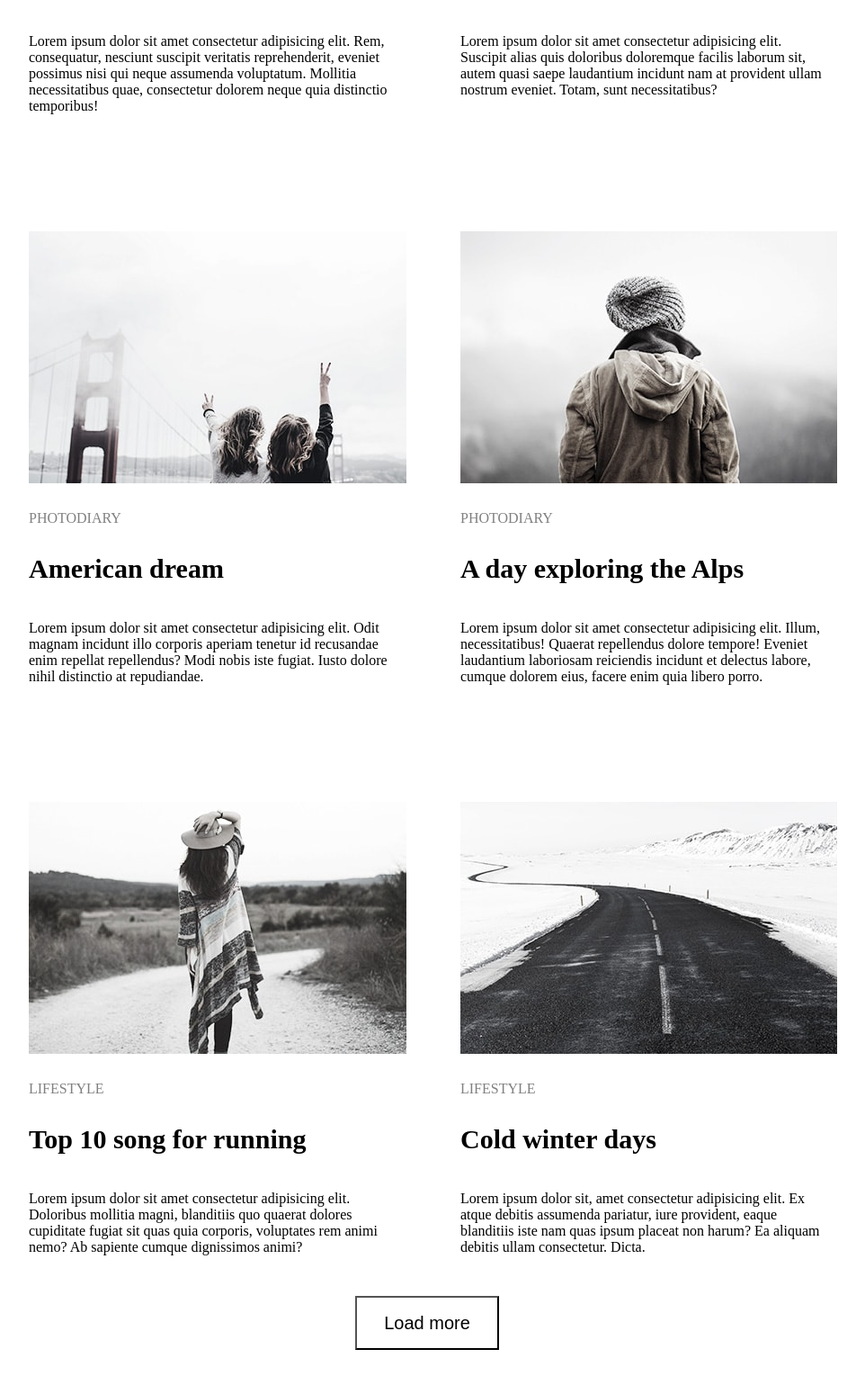
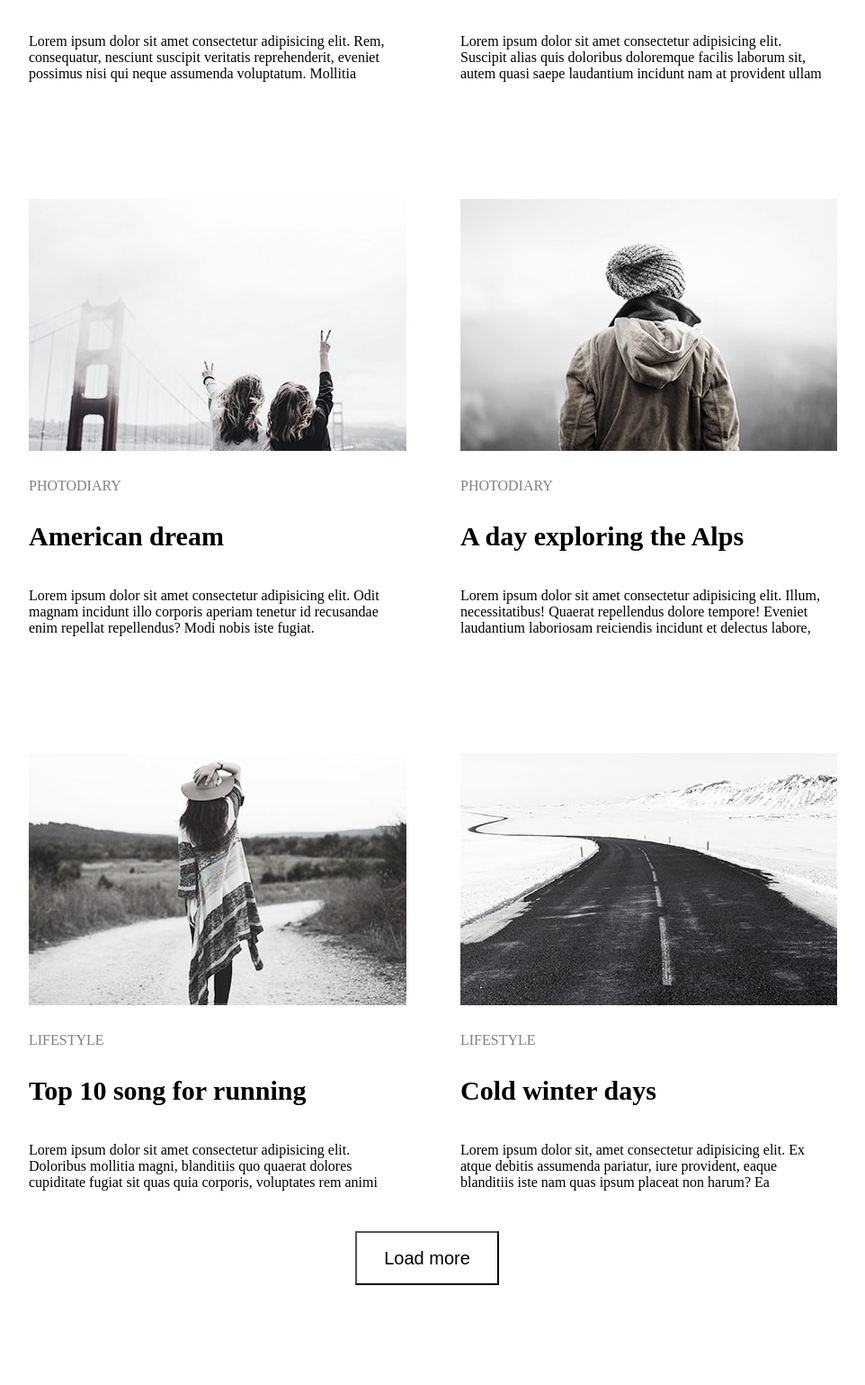
Before and after one commit to AndreyKornyusko/goit-fe-course, a plain HTML site: page html-css/module-3/index.html in a window 1280 px wide. Shown: the part 593-2132 px from the top of the page at 90% size, without its empty margins (165-1127 px from the left). After the commit the page ends 2081 px from the top, so only its background shows below. Drawn offline with Linux system fonts and the light colour scheme.

Commit message:
changed p

```diff
--- a/html-css/module-3/index.html
+++ b/html-css/module-3/index.html
@@ -26,38 +26,38 @@
         <img src="./images/image-1.jpg" alt="festival">
         <span>lifestyle</span>
         <h2>More than just a music festival</h2>
-        <p>Lorem ipsum dolor sit amet consectetur adipisicing elit. Rem, consequatur, nesciunt suscipit veritatis reprehenderit, eveniet possimus nisi qui neque assumenda voluptatum. Mollitia necessitatibus quae, consectetur dolorem neque quia distinctio temporibus!</p>
+        <p>Lorem ipsum dolor sit amet consectetur adipisicing elit. Rem, consequatur, nesciunt suscipit veritatis reprehenderit, eveniet possimus nisi qui neque assumenda voluptatum. Mollitia </p>
       </div>
       <div class="article">
         <img src="./images/image-2.jpg" alt="a cup of coffee">
         <span>lifestyle</span>
         <h2>Life tastes better with coffee</h2>
-        <p>Lorem ipsum dolor sit amet consectetur adipisicing elit. Suscipit alias quis doloribus doloremque facilis laborum sit, autem quasi saepe laudantium incidunt nam at provident ullam nostrum eveniet. Totam, sunt necessitatibus?</p>
+        <p>Lorem ipsum dolor sit amet consectetur adipisicing elit. Suscipit alias quis doloribus doloremque facilis laborum sit, autem quasi saepe laudantium incidunt nam at provident ullam  </p>
       </div>
       <div class="article" id="photodiary">
         <img src="./images/image-3.jpg" alt="Girls on the bridge">
         <span>photodiary</span>
         <h2>American dream</h2>
-        <p>Lorem ipsum dolor sit amet consectetur adipisicing elit. Odit magnam incidunt illo corporis aperiam tenetur id recusandae enim repellat repellendus? Modi nobis iste fugiat. Iusto dolore nihil distinctio at repudiandae.</p>
+        <p>Lorem ipsum dolor sit amet consectetur adipisicing elit. Odit magnam incidunt illo corporis aperiam tenetur id recusandae enim repellat repellendus? Modi nobis iste fugiat. </p>
       </div>
       <div class="article">
         <img src="./images/image-4.jpg" alt="a boy on montain">
         <span>photodiary</span>
         <h2>A day exploring the Alps</h2>
-        <p>Lorem ipsum dolor sit amet consectetur adipisicing elit. Illum, necessitatibus! Quaerat repellendus dolore tempore! Eveniet laudantium laboriosam reiciendis incidunt et delectus labore, cumque dolorem eius, facere enim quia libero porro.
+        <p>Lorem ipsum dolor sit amet consectetur adipisicing elit. Illum, necessitatibus! Quaerat repellendus dolore tempore! Eveniet laudantium laboriosam reiciendis incidunt et delectus labore,
         </p>
       </div>
       <div class="article-lifestyle">
         <img src="./images/image-5.jpg" alt="a woman with hat">
         <span>lifestyle</span>
         <h2>Top 10 song for running</h2>
-        <p>Lorem ipsum dolor sit amet consectetur adipisicing elit. Doloribus mollitia magni, blanditiis quo quaerat dolores cupiditate fugiat sit quas quia corporis, voluptates rem animi nemo? Ab sapiente cumque dignissimos animi?</p>
+        <p>Lorem ipsum dolor sit amet consectetur adipisicing elit. Doloribus mollitia magni, blanditiis quo quaerat dolores cupiditate fugiat sit quas quia corporis, voluptates rem animi </p>
       </div>
       <div class="article-lifestyle">
         <img src="./images/image-6.jpg" alt="a winter road">
         <span>lifestyle</span>
         <h2>Cold winter days</h2>
-        <p>Lorem ipsum dolor sit, amet consectetur adipisicing elit. Ex atque debitis assumenda pariatur, iure provident, eaque blanditiis iste nam quas ipsum placeat non harum? Ea aliquam debitis ullam consectetur. Dicta.</p>
+        <p>Lorem ipsum dolor sit, amet consectetur adipisicing elit. Ex atque debitis assumenda pariatur, iure provident, eaque blanditiis iste nam quas ipsum placeat non harum? Ea </p>
       </div>
     </div>
     <input type="button" value="Load more">
```
